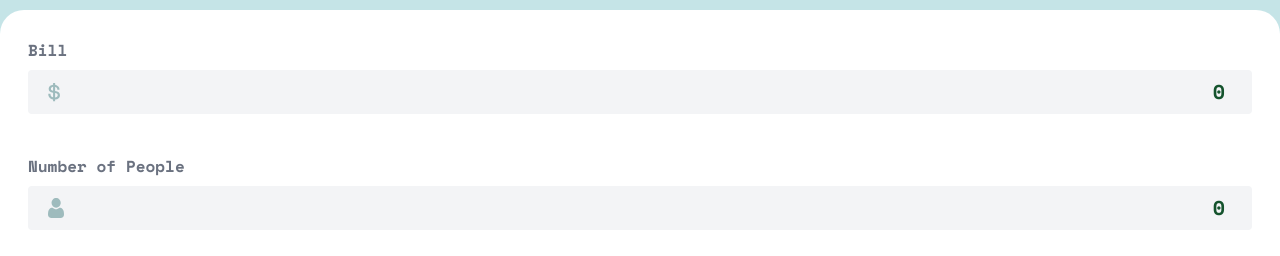
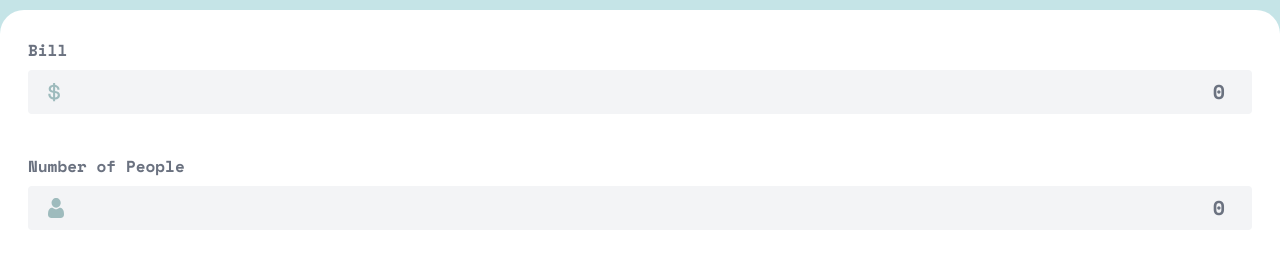
Before and after one commit to sarrietav-dev/tip-calculator, a Vue app: page / in a window 1280 px wide. Shown: the part 124-380 px from the top of the page. Built offline with nearby package versions, Linux system fonts and the light colour scheme.

Commit message:
🩹 Change value to placeholder

```diff
--- a/src/components/NumberInput.vue
+++ b/src/components/NumberInput.vue
@@ -7,7 +7,7 @@
     <input
       :id="label"
       type="number"
-      value="0"
+      placeholder="0"
       class="
         border-none
         bg-gray-100
```
